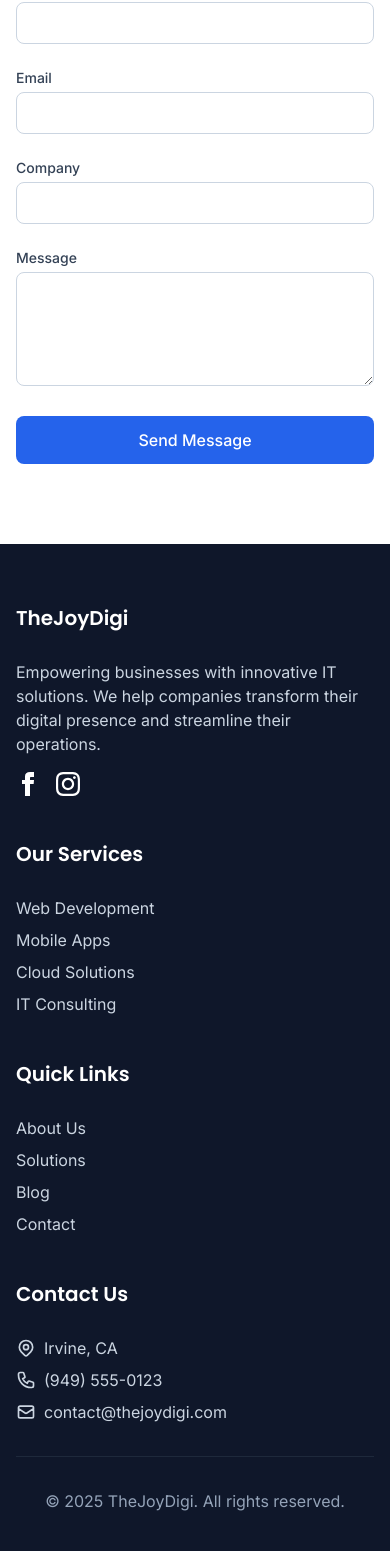
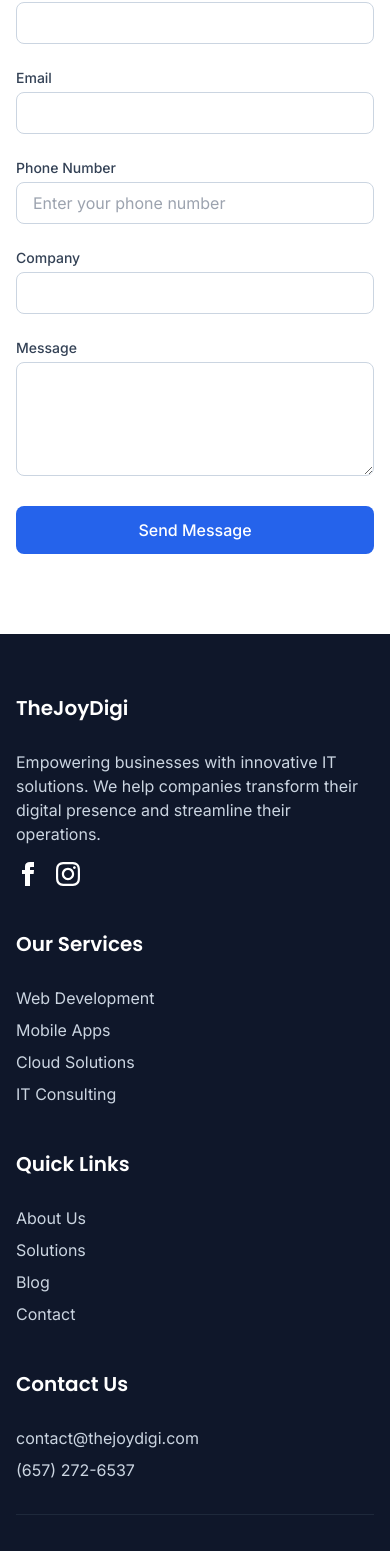
Before and after one commit to longla/thejoydigi, a Next.js app: page / in a window 390 px wide. Shown: the part 3278-4829 px from the top of the page. Built offline with nearby package versions, Linux system fonts and the light colour scheme.

Commit message:
Update contact information: - Remove default phone number from contact form - Add phone number to footer contact info - Update contact API to handle phone number validation

```diff
--- a/src/components/landing.tsx
+++ b/src/components/landing.tsx
@@ -14,6 +14,7 @@ function LandingComponent() {
   const [contactForm, setContactForm] = useState({
     name: "",
     email: "",
+    phone: "",
     company: "",
     message: "",
   });
@@ -95,6 +96,7 @@ function LandingComponent() {
       setContactForm({
         name: "",
         email: "",
+        phone: "",
         company: "",
         message: "",
       });
@@ -350,6 +352,26 @@ function LandingComponent() {
                     className="w-full px-4 py-2 border border-secondary-300 rounded-lg focus:ring-2 focus:ring-primary focus:border-transparent"
                   />
                 </div>
+                <div className="mb-4">
+                  <label
+                    htmlFor="phone"
+                    className="block text-sm font-medium text-secondary-700 mb-1"
+                  >
+                    Phone Number
+                  </label>
+                  <input
+                    type="tel"
+                    id="phone"
+                    value={contactForm.phone}
+                    onChange={(e) =>
+                      setContactForm({ ...contactForm, phone: e.target.value })
+                    }
+                    required
+                    pattern="[0-9]{10}"
+                    placeholder="Enter your phone number"
+                    className="w-full px-4 py-2 border border-secondary-300 rounded-lg focus:ring-2 focus:ring-primary focus:border-transparent"
+                  />
+                </div>
                 <div>
                   <label
                     htmlFor="company"
--- a/src/pages/_layouts.tsx
+++ b/src/pages/_layouts.tsx
@@ -271,65 +271,24 @@ const MainLayout: React.FC<MainLayoutProps> = ({
               <h3 className="text-xl font-heading font-semibold mb-4">
                 Contact Us
               </h3>
-              <address className="not-italic text-secondary-300">
-                <p className="flex items-center mb-2">
-                  <svg
-                    xmlns="http://www.w3.org/2000/svg"
-                    className="h-5 w-5 mr-2"
-                    fill="none"
-                    viewBox="0 0 24 24"
-                    stroke="currentColor"
+              <ul className="space-y-2">
+                <li>
+                  <a
+                    href="mailto:contact@thejoydigi.com"
+                    className="text-secondary-300 hover:text-accent-400"
                   >
-                    <path
-                      strokeLinecap="round"
-                      strokeLinejoin="round"
-                      strokeWidth={2}
-                      d="M17.657 16.657L13.414 20.9a1.998 1.998 0 01-2.827 0l-4.244-4.243a8 8 0 1111.314 0z"
-                    />
-                    <path
-                      strokeLinecap="round"
-                      strokeLinejoin="round"
-                      strokeWidth={2}
-                      d="M15 11a3 3 0 11-6 0 3 3 0 016 0z"
-                    />
-                  </svg>
-                  Irvine, CA
-                </p>
-                <p className="flex items-center mb-2">
-                  <svg
-                    xmlns="http://www.w3.org/2000/svg"
-                    className="h-5 w-5 mr-2"
-                    fill="none"
-                    viewBox="0 0 24 24"
-                    stroke="currentColor"
+                    contact@thejoydigi.com
+                  </a>
+                </li>
+                <li>
+                  <a
+                    href="tel:6572726537"
+                    className="text-secondary-300 hover:text-accent-400"
                   >
-                    <path
-                      strokeLinecap="round"
-                      strokeLinejoin="round"
-                      strokeWidth={2}
-                      d="M3 5a2 2 0 012-2h3.28a1 1 0 01.948.684l1.498 4.493a1 1 0 01-.502 1.21l-2.257 1.13a11.042 11.042 0 005.516 5.516l1.13-2.257a1 1 0 011.21-.502l4.493 1.498a1 1 0 01.684.949V19a2 2 0 01-2 2h-1C9.716 21 3 14.284 3 6V5z"
-                    />
-                  </svg>
-                  (949) 555-0123
-                </p>
-                <p className="flex items-center">
-                  <svg
-                    xmlns="http://www.w3.org/2000/svg"
-                    className="h-5 w-5 mr-2"
-                    fill="none"
-                    viewBox="0 0 24 24"
-                    stroke="currentColor"
-                  >
-                    <path
-                      strokeLinecap="round"
-                      strokeLinejoin="round"
-                      strokeWidth={2}
-                      d="M3 8l7.89 5.26a2 2 0 002.22 0L21 8M5 19h14a2 2 0 002-2V7a2 2 0 00-2-2H5a2 2 0 00-2 2v10a2 2 0 002 2z"
-                    />
-                  </svg>
-                  contact@thejoydigi.com
-                </p>
-              </address>
+                    (657) 272-6537
+                  </a>
+                </li>
+              </ul>
             </div>
           </div>
           <div className="mt-8 pt-8 border-t border-secondary-800 text-center text-secondary-400">
--- a/src/pages/api/contact.ts
+++ b/src/pages/api/contact.ts
@@ -1,8 +1,9 @@
-import type { NextApiRequest, NextApiResponse } from "next";
+import { NextApiRequest, NextApiResponse } from "next";
 
 type ContactFormData = {
   name: string;
   email: string;
+  phone: string;
   company: string;
   message: string;
 };
@@ -19,7 +20,12 @@ export default async function handler(
     const formData: ContactFormData = req.body;
 
     // Validate required fields
-    if (!formData.name || !formData.email || !formData.message) {
+    if (
+      !formData.name ||
+      !formData.email ||
+      !formData.phone ||
+      !formData.message
+    ) {
       return res.status(400).json({
         message: "Please fill in all required fields",
       });
@@ -33,18 +39,26 @@ export default async function handler(
       });
     }
 
+    // Validate phone number format (10 digits)
+    const phoneRegex = /^[0-9]{10}$/;
+    if (!phoneRegex.test(formData.phone)) {
+      return res.status(400).json({
+        message: "Please enter a valid 10-digit phone number",
+      });
+    }
+
     // TODO: Send email notification
     // For now, we'll just log the form data
     console.log("Contact form submission:", formData);
 
     // Return success response
     return res.status(200).json({
-      message: "Message sent successfully",
+      message: "Thank you for your message. We'll get back to you soon!",
     });
   } catch (error) {
     console.error("Error processing contact form:", error);
     return res.status(500).json({
-      message: "An error occurred while processing your request",
+      message: "Something went wrong. Please try again later.",
     });
   }
 }
```
